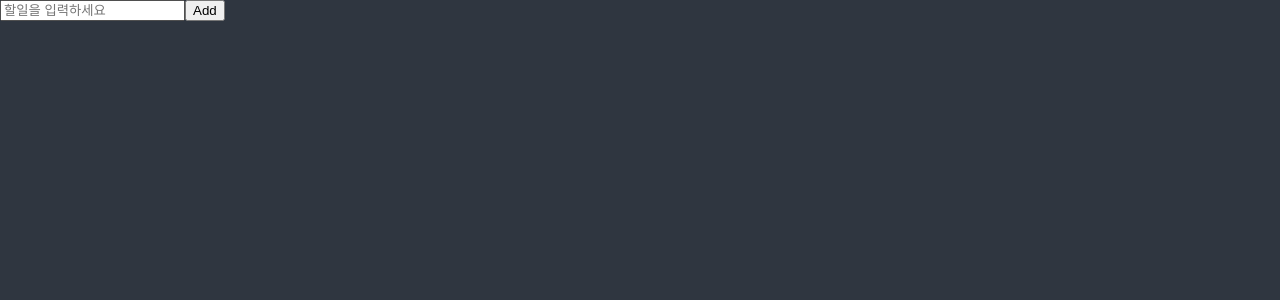
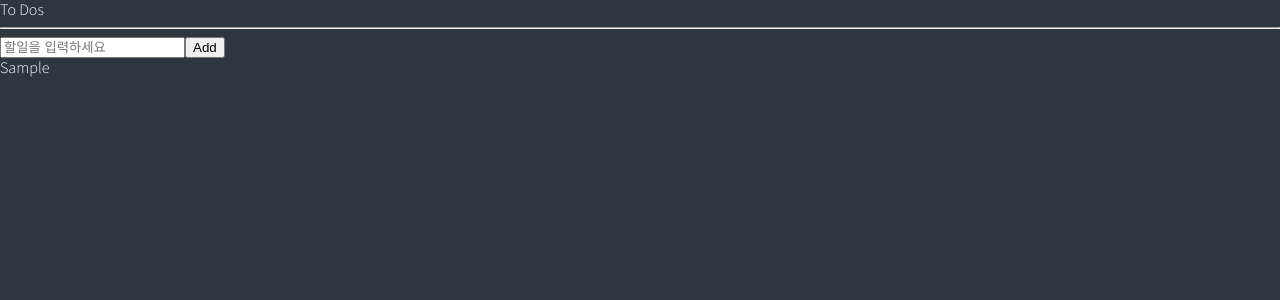
Before and after one commit to Hyun-h/masterclass-todo, a React (Create React App) app: page / in a window 1280 px wide. Both pictures are taken after typing "Sample" into the empty fields and a click on the button "Add". Shown: the top 300 px of the page. Built offline with nearby package versions, Linux system fonts and the light colour scheme.

Commit message:
recoil을 활용한 ToDoList 구현

```diff
--- a/src/App.tsx
+++ b/src/App.tsx
@@ -1,5 +1,5 @@
 import GlobalStyle from './style/GlobalStyle';
-import ToDoList from './ToDoList';
+import ToDoList from './components/ToDoList';
 
 function App() {
     return (
--- a/src/ToDoList.tsx
+++ /dev/null
@@ -1,31 +0,0 @@
-import { useForm } from 'react-hook-form';
-
-interface IForm {
-    toDo: string;
-}
-
-function ToDoList() {
-    //handleSubmit은 반드시 첫번째 매개변수로 데이터가 유효할 때 호출되는 다른 함수를 받아야 함.
-    const { register, handleSubmit, setValue } = useForm<IForm>();
-    const onSubmit = (data: IForm) => {
-        console.log('add to do', data.toDo);
-        //setValue로 제출되면 form 초기화
-        setValue('toDo', '');
-    };
-
-    return (
-        <div>
-            <form onSubmit={handleSubmit(onSubmit)}>
-                <input
-                    {...register('toDo', {
-                        required: '할일 입력 좀 부탁해요',
-                    })}
-                    placeholder='할일을 입력하세요'
-                />
-                <button>Add</button>
-            </form>
-        </div>
-    );
-}
-
-export default ToDoList;
--- /dev/null
+++ b/src/components/ToDoList.tsx
@@ -0,0 +1,55 @@
+import { useForm } from 'react-hook-form';
+import { atom, useRecoilState } from 'recoil';
+
+interface IToDo {
+    text: string;
+    id: number;
+    //타입스크립트는 매우 한정적인 범위도 만들어서 관리할 수 있음
+    category: 'TO_DO' | 'DOING' | 'DONE';
+}
+
+interface IForm {
+    toDo: string;
+}
+
+//현재 atom 의 성격을 타입스크립트한테 설명해줌
+const toDoState = atom<IToDo[]>({
+    key: 'toDo',
+    default: [],
+});
+
+function ToDoList() {
+    //value와 변경 함수를 둘 다 얻고 싶으면 useRecoilState hook 사용. useState 생각하면 될 듯. useRecoilValue, useSetRecoilState 기능 혼합해서 쓸 경우 사용
+    const [toDos, setToDos] = useRecoilState(toDoState);
+    const { register, handleSubmit, setValue } = useForm<IForm>();
+    const onSubmit = ({ toDo }: IForm) => {
+        //useState 생각하면 됨. toDos는 mutate 하고 있기 때문에 바로 push 하면 렌더링이 일어나지 않음.
+        //[oldToDo]를 하면 배열 안에 배열을 담게 됨. [...oldToDos]를 해야 요소를 복사해서 넣음.
+        setToDos((oldToDos) => [{ text: toDo, id: Date.now(), category: 'TO_DO' }, ...oldToDos]);
+        //setValue로 제출되면 form 초기화
+        setValue('toDo', '');
+    };
+
+    return (
+        <div>
+            <h1>To Dos</h1>
+            <hr />
+            <form onSubmit={handleSubmit(onSubmit)}>
+                <input
+                    {...register('toDo', {
+                        required: '할일 입력 좀 부탁해요',
+                    })}
+                    placeholder='할일을 입력하세요'
+                />
+                <button>Add</button>
+            </form>
+            <ul>
+                {toDos.map((toDo) => (
+                    <li key={toDo.id}>{toDo.text}</li>
+                ))}
+            </ul>
+        </div>
+    );
+}
+
+export default ToDoList;
```
